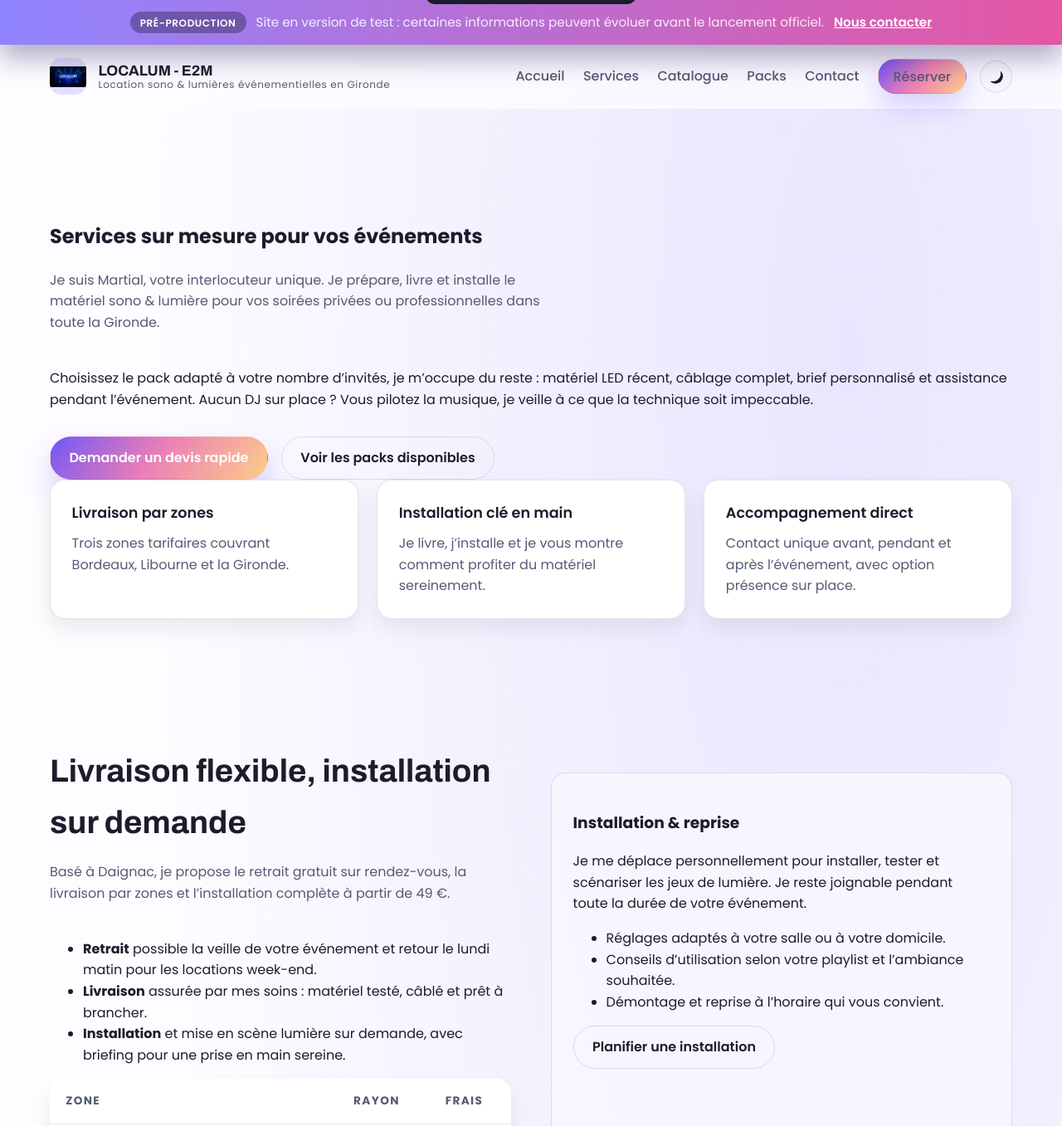
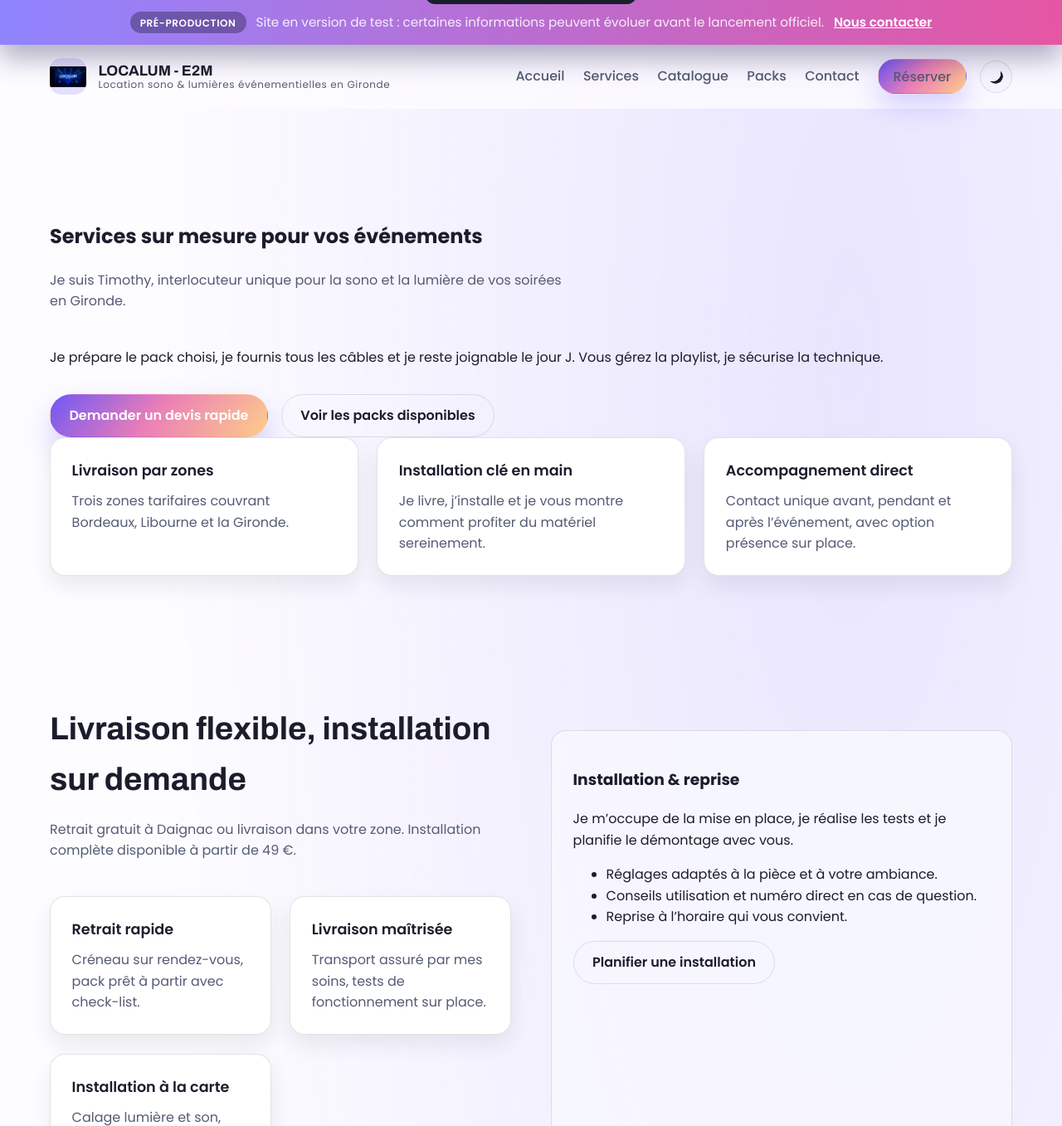
Before and after one commit to Marssouss/Marssouss.github.io, a Jekyll site: the page built from services.md, in a window 1280 px wide and 1400 px high, cut to the strip 0-1357 px from the top of the window. Shown: the whole strip at 83% size. Built offline with Jekyll 4.4.1, drawn with Linux system fonts in a browser that asks for light colours; some of the changed text lies outside the part shown.

Commit message:
Services mopdif

```diff
--- a/_config.yml
+++ b/_config.yml
@@ -6,6 +6,7 @@ logo_path: "/assets/img/webp/logo.webp"
 description: "Location de jeux de lumière, sonorisation et packs DJ avec accompagnement personnalisé en Gironde."
 url: ""
 baseurl: ""
+owner_name: "Timothy"
 
 status_banner:
   enabled: true
--- a/services.md
+++ b/services.md
@@ -8,10 +8,10 @@ description: Location sono & lumières avec livraison, installation sur demande
   <div class="container">
     <div class="section-header">
       <h1>Services sur mesure pour vos événements</h1>
-      <p class="muted">Je suis Martial, votre interlocuteur unique. Je prépare, livre et installe le matériel sono & lumière pour vos soirées privées ou professionnelles dans toute la Gironde.</p>
+      <p class="muted">Je suis {{ site.owner_name }}, interlocuteur unique pour la sono et la lumière de vos soirées en Gironde.</p>
     </div>
-    <p>Choisissez le pack adapté à votre nombre d’invités, je m’occupe du reste : matériel LED récent, câblage complet, brief personnalisé et assistance pendant l’événement. Aucun DJ sur place ? Vous pilotez la musique, je veille à ce que la technique soit impeccable.</p>
-    <div class="section-actions">
+    <p>Je prépare le pack choisi, je fournis tous les câbles et je reste joignable le jour J. Vous gérez la playlist, je sécurise la technique.</p>
+    <div class="section-actions" style="gap: 1rem;">
       <a class="button button--primary" href="{{ site.forms.booking_google_form_url }}" target="_blank" rel="noopener">Demander un devis rapide</a>
       <a class="button button--ghost" href="/packs/">Voir les packs disponibles</a>
     </div>
@@ -31,13 +31,23 @@ description: Location sono & lumières avec livraison, installation sur demande
     <div>
       <div class="section-header">
         <h2>Livraison flexible, installation sur demande</h2>
-        <p class="muted">Basé à {{ site.delivery.base_city }}, je propose le retrait gratuit sur rendez-vous, la livraison par zones et l’installation complète à partir de {{ site.delivery.install_price_from_eur }} €.</p>
+        <p class="muted">Retrait gratuit à {{ site.delivery.base_city }} ou livraison dans votre zone. Installation complète disponible à partir de {{ site.delivery.install_price_from_eur }} €.</p>
       </div>
-      <ul>
-        <li><strong>Retrait</strong> possible la veille de votre événement et retour le lundi matin pour les locations week-end.</li>
-        <li><strong>Livraison</strong> assurée par mes soins : matériel testé, câblé et prêt à brancher.</li>
-        <li><strong>Installation</strong> et mise en scène lumière sur demande, avec briefing pour une prise en main sereine.</li>
-      </ul>
+      <div class="feature-grid">
+        <article class="feature-card">
+          <h3>Retrait rapide</h3>
+          <p class="muted">Créneau sur rendez-vous, pack prêt à partir avec check-list.</p>
+        </article>
+        <article class="feature-card">
+          <h3>Livraison maîtrisée</h3>
+          <p class="muted">Transport assuré par mes soins, tests de fonctionnement sur place.</p>
+        </article>
+        <article class="feature-card">
+          <h3>Installation à la carte</h3>
+          <p class="muted">Calage lumière et son, briefing express pour une utilisation sereine.</p>
+        </article>
+      </div>
+      <h3 class="muted">Frais de déplacement</h3>
       <table>
         <thead>
           <tr>
@@ -65,16 +75,16 @@ description: Location sono & lumières avec livraison, installation sur demande
              data-city="{{ site.delivery.base_city }}">
           <noscript>Activez JavaScript pour afficher la carte des zones de livraison.</noscript>
         </div>
-        <p class="muted map-caption">Besoin d’une livraison hors zone ? Contactez-moi pour un devis personnalisé.</p>
+        <p class="muted map-caption">Hors zone ? Contactez-moi pour un devis personnalisé.</p>
       </div>
     </div>
     <div class="note">
       <h3>Installation & reprise</h3>
-      <p>Je me déplace personnellement pour installer, tester et scénariser les jeux de lumière. Je reste joignable pendant toute la durée de votre événement.</p>
+      <p>Je m’occupe de la mise en place, je réalise les tests et je planifie le démontage avec vous.</p>
       <ul>
-        <li>Réglages adaptés à votre salle ou à votre domicile.</li>
-        <li>Conseils d’utilisation selon votre playlist et l’ambiance souhaitée.</li>
-        <li>Démontage et reprise à l’horaire qui vous convient.</li>
+        <li>Réglages adaptés à la pièce et à votre ambiance.</li>
+        <li>Conseils utilisation et numéro direct en cas de question.</li>
+        <li>Reprise à l’horaire qui vous convient.</li>
       </ul>
       <a class="button button--ghost" href="{{ site.forms.booking_google_form_url }}" target="_blank" rel="noopener">Planifier une installation</a>
     </div>
@@ -85,24 +95,24 @@ description: Location sono & lumières avec livraison, installation sur demande
   <div class="container">
     <div class="section-header">
       <h2>Déroulé d’une location</h2>
-      <p class="muted">Chaque prestation est pensée pour être simple, lisible et sécurisée du premier contact au retour du matériel.</p>
+      <p class="muted">Des échanges clairs et une logistique millimétrée pour profiter sereinement de votre soirée.</p>
     </div>
     <div class="feature-grid">
       <article class="feature-card">
-        <h3>1. Brief & sélection</h3>
-        <p class="muted">Nous échangeons sur votre lieu, le nombre d’invités et l’ambiance souhaitée pour choisir le pack idéal ou construire un panachage.</p>
+        <h3>1. Brief express</h3>
+        <p class="muted">Vous me donnez la date, le lieu et le nombre d’invités.</p>
       </article>
       <article class="feature-card">
-        <h3>2. Préparation personnalisée</h3>
-        <p class="muted">Je prépare le matériel, fais les tests, organise le câblage et ajoute les accessoires nécessaires (pieds, crochets, rallonges).</p>
+        <h3>2. Pack prêt</h3>
+        <p class="muted">Matériel testé, accessoires réunis, consignes jointes.</p>
       </article>
       <article class="feature-card">
-        <h3>3. Livraison & mise en place</h3>
-        <p class="muted">Retrait à Daignac ou livraison dans votre zone. Installation complète possible, avec démonstration pour une prise en main sereine.</p>
+        <h3>3. Livraison ou retrait</h3>
+        <p class="muted">Sur place, je vérifie l’installation avec vous.</p>
       </article>
       <article class="feature-card">
         <h3>4. Assistance & reprise</h3>
-        <p class="muted">Je reste disponible par téléphone le jour J. Nous fixons ensemble l’horaire de reprise ou de retour du matériel.</p>
+        <p class="muted">Support par téléphone et reprise planifiée à l’avance.</p>
       </article>
     </div>
   </div>
@@ -112,7 +122,7 @@ description: Location sono & lumières avec livraison, installation sur demande
   <div class="container">
     <div class="section-header">
       <h2>Options complémentaires</h2>
-      <p class="muted">Composez un pack 100&nbsp;% sur mesure avec ces services additionnels.</p>
+      <p class="muted">Personnalisez votre ambiance avec ces services additionnels.</p>
     </div>
     <div class="feature-grid">
       {% for extra in site.services_page.extras %}
@@ -122,7 +132,7 @@ description: Location sono & lumières avec livraison, installation sur demande
       </article>
       {% endfor %}
     </div>
-    <div class="section-actions">
+    <div class="section-actions" style="gap: 1rem;">
       <a class="button button--primary" href="{{ site.forms.booking_google_form_url }}" target="_blank" rel="noopener">Parler de votre projet</a>
       <a class="button button--ghost" href="/catalogue/">Explorer le catalogue complet</a>
     </div>
```
